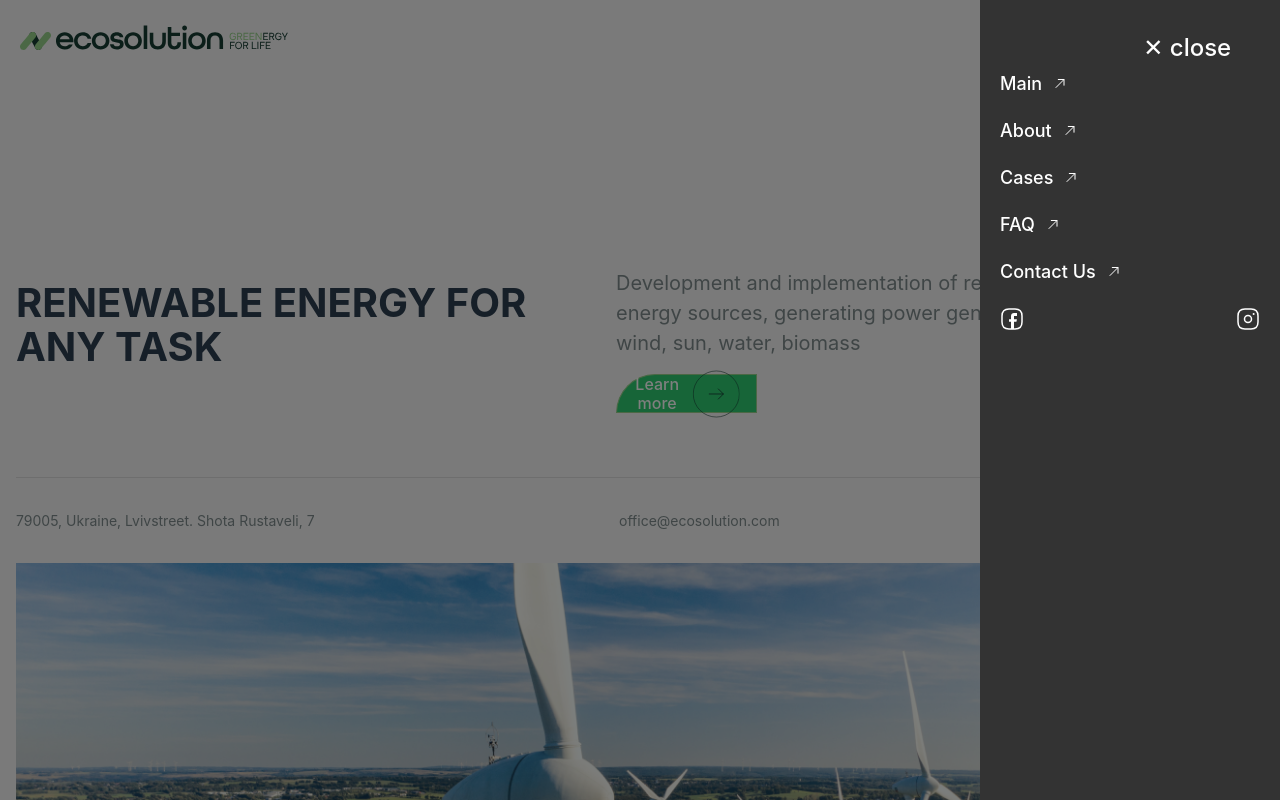
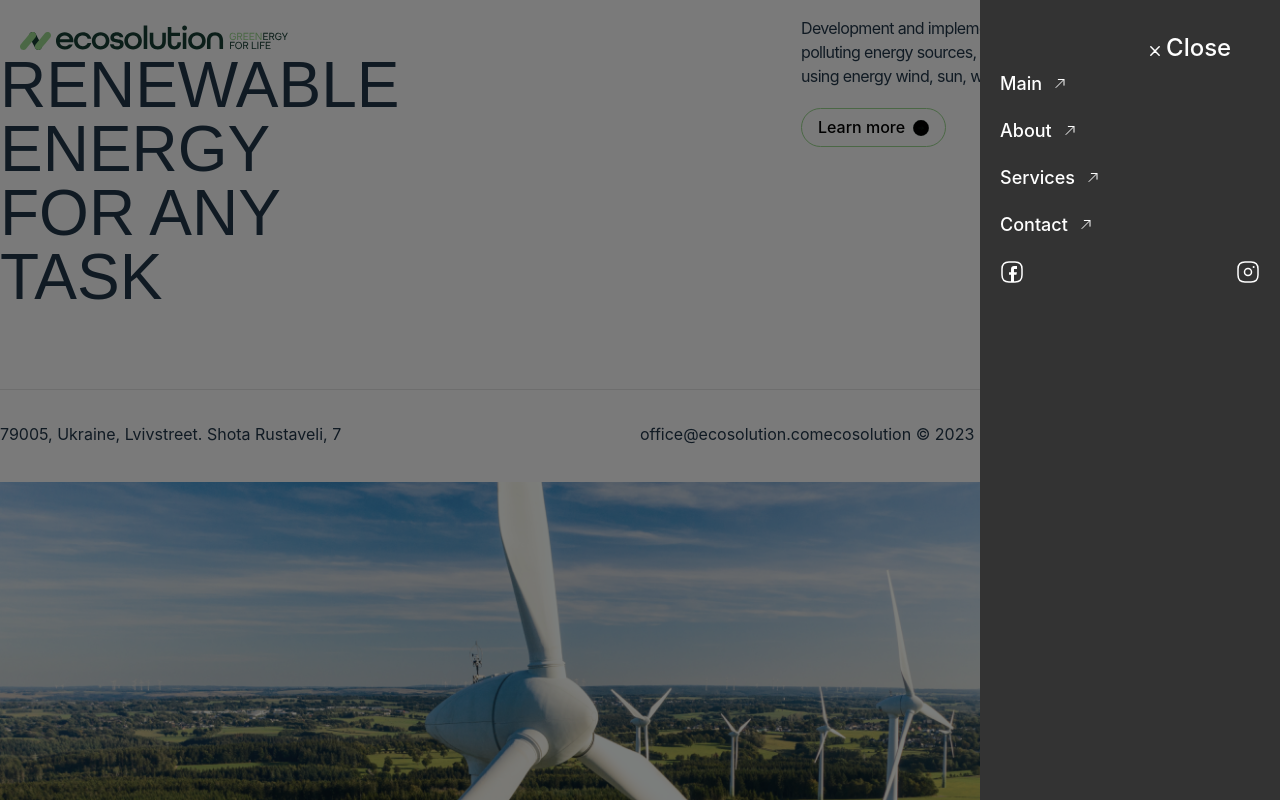
Before and after one commit to Tane4ka170/SoftRyzen-Ecosolution-Landing-Page, a React (Vite) app: page / in a window 1280 px wide. Both pictures are taken after a click on the button 1060 px from the left and 40 px from the top of the page. Shown: the top 800 px of the page. Built offline with nearby package versions, Linux system fonts and the light colour scheme.

Commit message:
styled Main

```diff
--- a/src/components/BurgerMenu/BurgerMenu.jsx
+++ b/src/components/BurgerMenu/BurgerMenu.jsx
@@ -1,64 +1,54 @@
-import { useEffect } from "react";
 import PropTypes from "prop-types";
 import {
-  Overlay,
   BurgerMenuContainer,
   CloseButton,
   Nav,
   NavLink,
   SocialLinks,
   SocialLink,
+  Backdrop,
 } from "./BurgerMenu.styled";
 import { ReactComponent as ArrowIcon } from "../../img/menuArrow.svg";
 import { ReactComponent as Facebook } from "../../img/facebook.svg";
 import { ReactComponent as Instagram } from "../../img/instagram.svg";
+import { ReactComponent as CloseIcon } from "../../img/close.svg";
 
 const BurgerMenu = ({ isOpen, onClose }) => {
-  useEffect(() => {
-    const handleKeyDown = (event) => {
-      if (event.key === "Escape") {
-        onClose();
-      }
-    };
-
-    if (isOpen) {
-      document.addEventListener("keydown", handleKeyDown);
-    } else {
-      document.removeEventListener("keydown", handleKeyDown);
-    }
-
-    return () => {
-      document.removeEventListener("keydown", handleKeyDown);
-    };
-  }, [isOpen, onClose]);
-
   return (
     <>
-      <Overlay isOpen={isOpen} onClick={onClose} />
-      <BurgerMenuContainer isOpen={isOpen}>
-        <CloseButton onClick={onClose}>✕ close</CloseButton>
+      {isOpen && <Backdrop $isOpen={isOpen} onClick={onClose} />}
+      <BurgerMenuContainer $isOpen={isOpen}>
+        <CloseButton onClick={onClose}>
+          <CloseIcon /> Close
+        </CloseButton>
         <Nav>
-          <NavLink to="main" smooth={true} onClick={onClose}>
-            Main <ArrowIcon />
+          <NavLink to="home" smooth duration={500}>
+            Main
+            <ArrowIcon />
           </NavLink>
-          <NavLink to="about" smooth={true} onClick={onClose}>
+          <NavLink to="about" smooth duration={500}>
             About <ArrowIcon />
           </NavLink>
-          <NavLink to="cases" smooth={true} onClick={onClose}>
-            Cases <ArrowIcon />
+          <NavLink to="services" smooth duration={500}>
+            Services <ArrowIcon />
           </NavLink>
-          <NavLink to="faq" smooth={true} onClick={onClose}>
-            FAQ <ArrowIcon />
-          </NavLink>
-          <NavLink to="contact-us" smooth={true} onClick={onClose}>
-            Contact Us <ArrowIcon />
+          <NavLink to="contact" smooth duration={500}>
+            Contact <ArrowIcon />
           </NavLink>
         </Nav>
         <SocialLinks>
-          <SocialLink href="https://facebook.com">
+          <SocialLink
+            href="https://facebook.com"
+            target="_blank"
+            rel="noopener noreferrer"
+          >
             <Facebook />
           </SocialLink>
-          <SocialLink href="https://instagram.com">
+          <SocialLink
+            href="https://instagram.com"
+            target="_blank"
+            rel="noopener noreferrer"
+          >
             <Instagram />
           </SocialLink>
         </SocialLinks>
--- a/src/components/BurgerMenu/BurgerMenu.styled.js
+++ b/src/components/BurgerMenu/BurgerMenu.styled.js
@@ -1,18 +1,8 @@
 import styled from "styled-components";
 import { Link } from "react-scroll";
 
-export const Overlay = styled.div`
-  display: ${({ isOpen }) => (isOpen ? "block" : "none")};
-  position: fixed;
-  top: 0;
-  left: 0;
-  width: 100%;
-  height: 100%;
-  background: rgba(0, 0, 0, 0.5);
-  z-index: 1000;
-`;
-
 export const BurgerMenuContainer = styled.div`
+  display: ${({ $isOpen }) => ($isOpen ? "block" : "none")};
   position: fixed;
   top: 0;
   right: 0;
@@ -21,8 +11,17 @@ export const BurgerMenuContainer = styled.div`
   background: #333;
   z-index: 1001;
   padding: 20px;
-  transform: ${({ isOpen }) => (isOpen ? "translateX(0)" : "translateX(100%)")};
-  transition: transform 0.3s ease-in-out;
+`;
+
+export const Backdrop = styled.div`
+  display: ${({ $isOpen }) => ($isOpen ? "block" : "none")};
+  position: fixed;
+  top: 0;
+  left: 0;
+  width: 100%;
+  height: 100%;
+  background: rgba(0, 0, 0, 0.5);
+  z-index: 1000;
 `;
 
 export const CloseButton = styled.button`
--- a/src/components/Main/Main.jsx
+++ b/src/components/Main/Main.jsx
@@ -9,8 +9,11 @@ import {
   TextContainer,
   Title,
   WindmillImage,
+  ArrowIcon,
+  Adress,
+  Mail,
+  Copyright,
 } from "./Main.styled";
-import { ReactComponent as ArrowIcon } from "../../img/arrow-right.svg";
 
 const Main = () => {
   const handleLearnMoreClick = () => {
@@ -40,9 +43,9 @@ const Main = () => {
       </Container>
       <Divider />
       <ContactInfo>
-        <span>79005, Ukraine, Lvivstreet. Shota Rustaveli, 7</span>
-        <span>office@ecosolution.com</span>
-        <span>ecosolution © 2023</span>
+        <Adress>79005, Ukraine, Lvivstreet. Shota Rustaveli, 7</Adress>
+        <Mail>office@ecosolution.com</Mail>
+        <Copyright>ecosolution © 2023</Copyright>
       </ContactInfo>
       <WindmillImage
         src="../../../src/img/wind-turbine-clean-energy.png"
--- a/src/components/Main/Main.styled.js
+++ b/src/components/Main/Main.styled.js
@@ -1,13 +1,23 @@
 import styled from "styled-components";
+import { ReactComponent as ArrowSvg } from "../../img/arrow-right.svg";
 
 export const Section = styled.section`
-  display: flex;
-  flex-direction: column;
-  align-items: center;
-  padding: 3rem 1rem;
-  text-align: left;
-  background-color: #f5f5f5;
-  margin-top: 200px;
+  min-width: 320px;
+  margin-left: auto;
+  margin-right: auto;
+  padding-bottom: 36px;
+
+  @media screen and (min-width: 480px) {
+    max-width: 480px;
+  }
+  @media screen and (min-width: 767px) {
+    padding-bottom: 100px;
+    max-width: 768px;
+  }
+  @media screen and (min-width: 1280px) {
+    padding-bottom: 120px;
+    max-width: 1440px;
+  }
 `;
 
 export const Container = styled.div`
@@ -15,53 +25,98 @@ export const Container = styled.div`
   justify-content: space-between;
   align-items: flex-start;
   width: 100%;
-  max-width: 1200px;
-  margin-bottom: 2rem;
+  margin-bottom: 24px;
+  padding-bottom: 24px;
+  @media screen and (min-width: 767px) {
+    display: flex;
+    justify-content: flex-start;
+    margin-bottom: 16px;
+  }
+  @media screen and (min-width: 1280px) {
+    margin-bottom: 14px;
+  }
 `;
 
 export const TextContainer = styled.div`
-  max-width: 50%;
+  @media screen and (min-width: 767px) {
+    width: 50%;
+    padding-right: 53px;
+  }
 `;
 
 export const Title = styled.h1`
-  font-size: 2.5rem;
-  color: #2c3e50;
-  margin-bottom: 1rem;
+  font-family: "Oswald", sans-serif;
+  font-size: 36px;
+  font-weight: 400;
+  line-height: 1;
+  text-transform: uppercase;
+
+  @media screen and (min-width: 767px) {
+    margin-bottom: 24px;
+    width: 320px;
+  }
+  @media screen and (min-width: 767px) {
+    font-size: 48px;
+  }
+  @media screen and (min-width: 1280px) {
+    font-size: 64px;
+  }
 `;
 
 export const DescriptionContainer = styled.div`
-  max-width: 50%;
+  @media screen and (min-width: 767px) {
+    display: flex;
+    flex-direction: column;
+    align-items: flex-start;
+    width: 50%;
+    padding-left: 11px;
+  }
+  @media screen and (min-width: 1280px) {
+    padding-left: 161px;
+    padding-right: 96px;
+  }
 `;
 
 export const Description = styled.p`
-  font-size: 1.25rem;
-  color: #7f8c8d;
-  margin-bottom: 1rem;
+  margin-bottom: 36px;
+  font-size: 16px;
+  font-weight: 400;
+  letter-spacing: -0.64px;
+
+  @media screen and (min-width: 767px) {
+    margin-bottom: 43px;
+  }
+  @media screen and (min-width: 1280px) {
+    margin-bottom: 20px;
+  }
 `;
 
 export const LearnMoreButton = styled.button`
-  width: 141px;
-  height: 39px;
-  padding: 4px 16px;
   display: flex;
   align-items: center;
-  gap: 12px;
-  border-radius: 500px 0 0 0;
+  padding: 3.5px 16px;
+  height: 39px;
+  min-width: 100px;
+  border-radius: 20px;
   border: 1px solid #97d28b;
-  background-color: #2ecc71;
-  color: #fff;
   cursor: pointer;
-  transition: background-color 0.3s ease;
+  background-color: inherit;
+  color: #000;
 
-  &:hover {
-    background-color: #27ae60;
+  &:hover,
+  &:focus {
+    color: #97d28b;
+    background-color: #173d33;
+    border: none;
   }
 `;
 
-export const ArrowIcon = styled.svg`
-  width: 1rem;
-  height: 1rem;
+export const ArrowIcon = styled(ArrowSvg)`
+  width: 16px;
+  height: 16px;
+  margin-left: 8px;
   flex-shrink: 0;
+  fill: currentColor;
 `;
 
 export const Divider = styled.hr`
@@ -73,14 +128,14 @@ export const Divider = styled.hr`
 `;
 
 export const ContactInfo = styled.div`
-  display: flex;
-  justify-content: space-between;
-  align-items: center;
-  width: 100%;
-  max-width: 1200px;
-  font-size: 0.875rem;
-  color: #7f8c8d;
-  margin-bottom: 2rem;
+  margin-bottom: 36px;
+  @media screen and (min-width: 767px) {
+    display: flex;
+    margin-bottom: 40px;
+  }
+  @media screen and (min-width: 1280px) {
+    margin-bottom: 36px;
+  }
 `;
 
 export const WindmillImage = styled.img`
@@ -88,3 +143,30 @@ export const WindmillImage = styled.img`
   height: auto;
   max-width: 1200px;
 `;
+
+export const Adress = styled.span`
+  display: block;
+  color: inherit;
+  @media screen and (min-width: 767px) {
+    width: 50%;
+  }
+  @media screen and (max-width: 766px) {
+    text-align: center;
+  }
+`;
+
+export const Mail = styled.span`
+  display: block;
+  color: inherit;
+  @media screen and (max-width: 766px) {
+    text-align: center;
+  }
+`;
+
+export const Copyright = styled.span`
+  display: block;
+  color: inherit;
+  @media screen and (max-width: 766px) {
+    display: none;
+  }
+`;
```
Also changed, not shown: src/img/close.svg (added).
